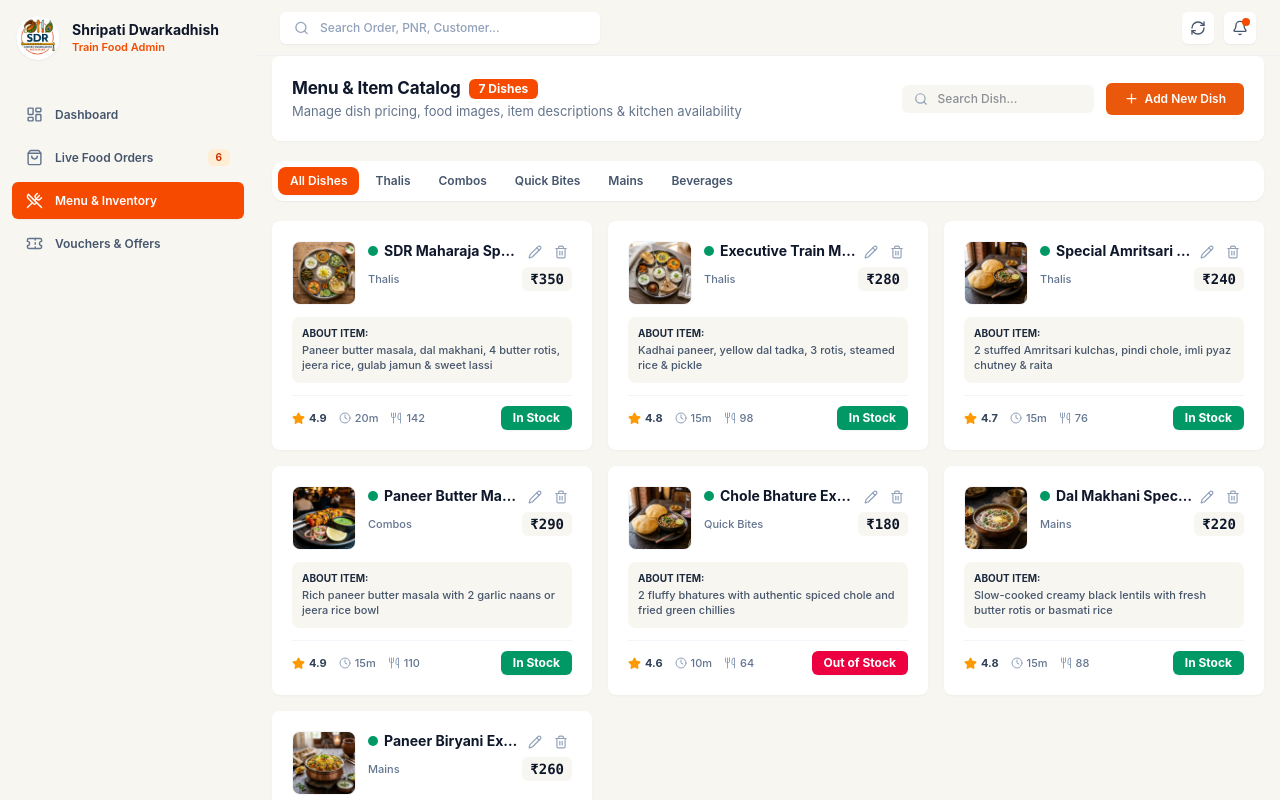
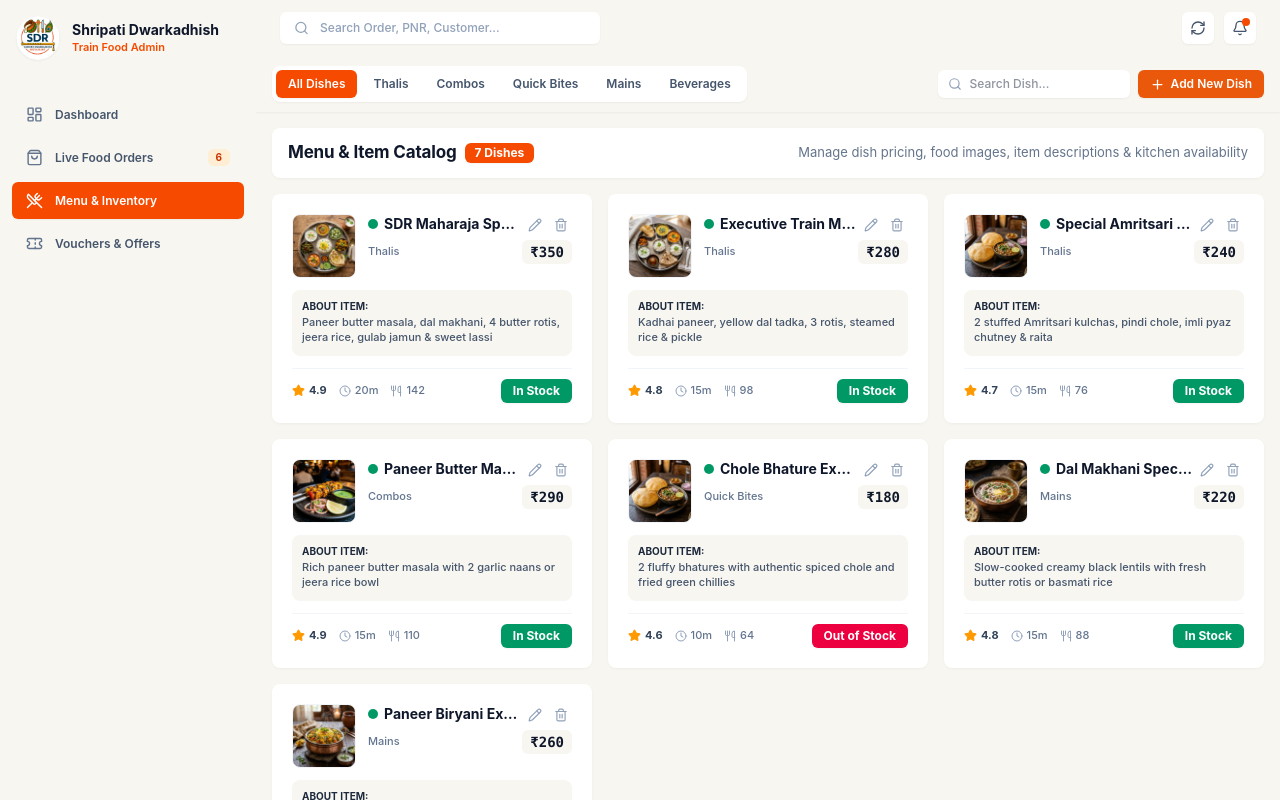
Before and after one commit to shashibhushan21/Sdr-AdminFrontend, a React (Vite) app: page / in a window 1280 px wide. Both pictures are taken after a click on the button "Menu & Inventory". Built offline with nearby package versions, Linux system fonts and the light colour scheme.

Commit message:
feat: add Header layout component and MenuTab for admin catalog management

```diff
--- a/src/components/layout/Header.tsx
+++ b/src/components/layout/Header.tsx
@@ -15,7 +15,7 @@
   setMobileMenuOpen,
 }) => {
   return (
-    <header className="h-14 bg-[#f8f6f0] px-3 sm:px-6 flex items-center justify-between sticky top-0 z-20 shrink-0 border-b border-slate-200/40">
+    <header className="h-14 bg-[#f8f6f0] px-3 sm:px-6 flex items-center justify-between sticky top-0 z-20 shrink-0 border-0">
       <div className="flex items-center gap-3">
         {/* Mobile Hamburger Drawer Trigger */}
         <button
--- a/src/components/menu/MenuTab.tsx
+++ b/src/components/menu/MenuTab.tsx
@@ -31,48 +31,38 @@
   });
 
   return (
-    <div className="space-y-5">
-      {/* Header & Controls */}
-      <div className="admin-card flex flex-col md:flex-row md:items-center justify-between gap-4 border-0">
-        <div>
-          <div className="flex items-center gap-2">
-            <h2 className="admin-title-md">Menu & Item Catalog</h2>
-            <span className="bg-orange-600 text-white text-xs font-bold px-2.5 py-0.5 rounded-md">
-              {menuItems.length} Dishes
-            </span>
-          </div>
-          <p className="admin-subtitle">Manage dish pricing, food images, item descriptions & kitchen availability</p>
-        </div>
-
-        <div className="flex items-center gap-3 flex-wrap w-full md:w-auto">
-          {/* Search */}
-          <div className="relative w-48">
-            <Search className="absolute left-3 top-1/2 -translate-y-1/2 text-slate-400" size={14} />
+    <div className="space-y-3 sm:space-y-4">
+      {/* Sticky Category Filters & Search Bar - 2 Rows on Mobile, 1 Row on Desktop */}
+      <div className="sticky top-0 z-10 bg-[#f8f6f0] -mx-3 px-3 py-2 sm:-mx-4 sm:px-4 sm:py-2.5 border-0 shadow-xs space-y-2">
+        <div className="flex flex-col sm:flex-row-reverse sm:items-center sm:justify-between gap-2">
+          {/* Row 1 on Mobile / Right side on Desktop: Search & Add Dish Actions */}
+          <div className="flex items-center gap-2 w-full sm:w-auto">
+            <div className="relative flex-1 sm:w-48">
+              <Search className="absolute left-2.5 top-1/2 -translate-y-1/2 text-slate-400" size={14} />
               <input
                 type="text"
                 placeholder="Search Dish..."
                 value={search}
                 onChange={(e) => setSearch(e.target.value)}
-              className="w-full bg-[#f8f6f0] text-slate-800 text-xs rounded-md pl-9 pr-3 py-1.5 focus:outline-none focus:ring-2 focus:ring-orange-500/20 font-medium"
+                className="w-full bg-white text-slate-800 text-xs rounded-md pl-8 pr-2.5 py-1.5 focus:outline-none focus:ring-2 focus:ring-orange-500/20 font-medium border-0 shadow-xs"
               />
             </div>
 
             <button
               onClick={onOpenAddModal}
-            className="admin-btn-primary flex items-center gap-1.5 cursor-pointer text-xs"
+              className="admin-btn-primary flex items-center gap-1.5 cursor-pointer text-xs py-1.5 px-3 whitespace-nowrap shadow-xs shrink-0"
             >
               <Plus size={15} /> Add New Dish
             </button>
           </div>
-      </div>
 
-      {/* Category Filter Pills */}
-      <div className="flex items-center gap-1 bg-white p-1.5 rounded-xl overflow-x-auto shadow-xs">
+          {/* Row 2 on Mobile / Left side on Desktop: Category Filter Pills */}
+          <div className="flex items-center gap-1 bg-white p-1 rounded-lg shadow-xs border-0 max-w-full overflow-x-auto">
             {categories.map((cat) => (
               <button
                 key={cat}
                 onClick={() => setSelectedCategory(cat)}
-            className={`px-3 py-1.5 rounded-lg text-xs font-semibold whitespace-nowrap cursor-pointer transition ${
+                className={`px-3 py-1.5 rounded-md text-xs font-semibold whitespace-nowrap cursor-pointer transition ${
                   selectedCategory === cat
                     ? 'bg-orange-600 text-white shadow-xs'
                     : 'text-slate-600 hover:text-slate-900 hover:bg-slate-100'
@@ -81,6 +71,19 @@
                 {cat === 'all' ? 'All Dishes' : cat}
               </button>
             ))}
+          </div>
+        </div>
+      </div>
+
+      {/* Page Title Card */}
+      <div className="admin-card border-0 py-3 px-4 flex items-center justify-between">
+        <div className="flex items-center gap-2">
+          <h2 className="admin-title-md">Menu & Item Catalog</h2>
+          <span className="bg-orange-600 text-white text-xs font-bold px-2.5 py-0.5 rounded-md shadow-xs">
+            {menuItems.length} Dishes
+          </span>
+        </div>
+        <p className="admin-subtitle hidden sm:block">Manage dish pricing, food images, item descriptions & kitchen availability</p>
       </div>
 
       {/* Dish Cards Grid */}
--- a/src/components/orders/OrdersTab.tsx
+++ b/src/components/orders/OrdersTab.tsx
@@ -24,11 +24,36 @@
 }) => {
   return (
     <div className="space-y-3 sm:space-y-4">
-      {/* Sticky Status Filters & View Switcher Bar - Flush under Header */}
-      <div className="sticky top-0 z-10 bg-[#f8f6f0] -mx-3 px-3 py-1.5 sm:-mx-4 sm:px-4 sm:py-2 border-b border-slate-200/60 shadow-xs">
-        <div className="flex items-center justify-between gap-2.5 sm:gap-3">
-          {/* Status Filters Pills */}
-          <div className="flex items-center gap-1 bg-white p-1 rounded-lg shadow-xs border border-slate-200/60 max-w-full overflow-x-auto">
+      {/* Sticky Status Filters & View Switcher Bar - 2 Rows on Mobile, 1 Row on Desktop */}
+      <div className="sticky top-0 z-10 bg-[#f8f6f0] -mx-3 px-3 py-2 sm:-mx-4 sm:px-4 sm:py-2.5 border-0 shadow-xs space-y-2">
+        <div className="flex flex-col sm:flex-row-reverse sm:items-center sm:justify-between gap-2">
+          {/* Row 1 on Mobile / Right side on Desktop: View Mode Toggle */}
+          <div className="flex items-center justify-between sm:justify-end gap-2 w-full sm:w-auto">
+            <span className="text-[11px] font-bold text-slate-500 uppercase tracking-wider sm:hidden">Filter Status:</span>
+            <div className="flex items-center gap-1 bg-white p-1 rounded-lg shadow-xs border border-slate-200/60 shrink-0">
+              <button
+                onClick={() => setViewMode('grid')}
+                className={`px-2.5 py-1 rounded-md transition-all cursor-pointer flex items-center gap-1 text-xs font-semibold ${
+                  viewMode === 'grid' ? 'bg-orange-600 text-white shadow-xs' : 'text-slate-600 hover:text-slate-900'
+                }`}
+                title="Grid View"
+              >
+                <Grid size={14} /> Grid
+              </button>
+              <button
+                onClick={() => setViewMode('table')}
+                className={`px-2.5 py-1 rounded-md transition-all cursor-pointer flex items-center gap-1 text-xs font-semibold ${
+                  viewMode === 'table' ? 'bg-orange-600 text-white shadow-xs' : 'text-slate-600 hover:text-slate-900'
+                }`}
+                title="Table View"
+              >
+                <List size={14} /> Table
+              </button>
+            </div>
+          </div>
+
+          {/* Row 2 on Mobile / Left side on Desktop: Status Filters Pills */}
+          <div className="flex items-center gap-1 bg-white p-1 rounded-lg shadow-xs border-0 max-w-full overflow-x-auto">
             {['all', 'placed', 'confirmed', 'preparing', 'ready', 'out_for_delivery', 'delivered'].map((st) => (
               <button
                 key={st}
@@ -42,28 +67,6 @@
                 {st === 'all' ? 'All Orders' : st.replace(/_/g, ' ')}
               </button>
             ))}
-          </div>
-
-          {/* View Mode Toggle */}
-          <div className="flex items-center gap-1 bg-white p-1 rounded-lg shadow-xs border border-slate-200/60 shrink-0">
-            <button
-              onClick={() => setViewMode('grid')}
-              className={`p-1 rounded-md transition-all cursor-pointer ${
-                viewMode === 'grid' ? 'bg-orange-600 text-white shadow-xs' : 'text-slate-600 hover:text-slate-900'
-              }`}
-              title="Grid View"
-            >
-              <Grid size={15} />
-            </button>
-            <button
-              onClick={() => setViewMode('table')}
-              className={`p-1 rounded-md transition-all cursor-pointer ${
-                viewMode === 'table' ? 'bg-orange-600 text-white shadow-xs' : 'text-slate-600 hover:text-slate-900'
-              }`}
-              title="Table View"
-            >
-              <List size={15} />
-            </button>
           </div>
         </div>
       </div>
```
Lines whose indentation alone changed are shown as unchanged.
